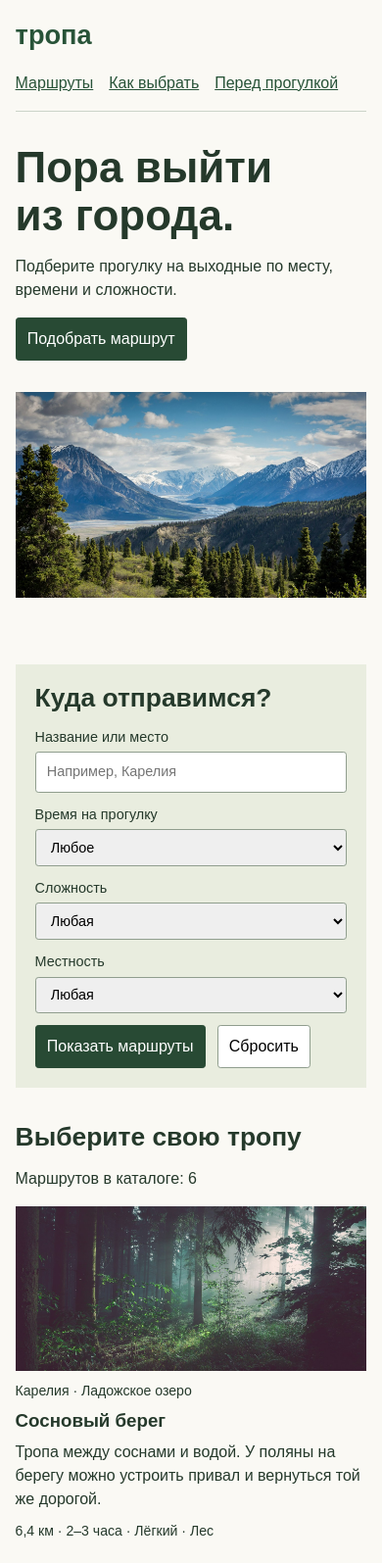
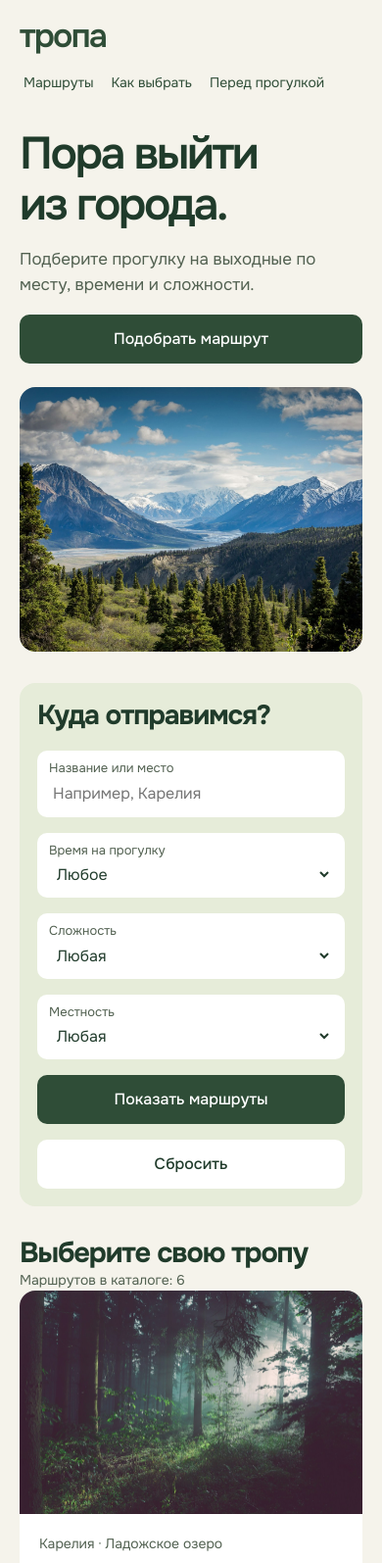
Before and after one commit to void167/tropa-html, a plain HTML site: page index.html in a window 390 px wide. Shown: the top 1595 px of the page at 98% size. Drawn offline with Linux system fonts and the light colour scheme.

Commit message:
Оформить страницу и добавить адаптивную сетку

```diff
--- a/css/style.css
+++ b/css/style.css
@@ -1,56 +1,43 @@
+@font-face {
+  font-family: Onest;
+  src: url("../fonts/onest.ttf") format("truetype");
+  font-weight: 100 900;
+  font-display: swap;
+}
+
+:root {
+  --paper: #f5f3eb;
+  --ink: #203b2b;
+  --muted: #526151;
+  --green: #2f4d37;
+  --sage: #e6ecd9;
+  --line: #c5cdbf;
+  --white: #fff;
+  --error: #95332c;
+  --font: Onest, Arial, sans-serif;
+  --sm: 12px;
+  --gap: 24px;
+  --section: 56px;
+  --radius: 16px;
+  --control-radius: 10px;
+}
+
 * {
   box-sizing: border-box;
 }
 
 body {
+  max-width: 1440px;
   margin: auto;
-  max-width: 1160px;
-  padding: 0 4%;
-  background: #faf9f4;
-  color: #25392b;
-  font-family: Arial, sans-serif;
-  font-size: 16px;
-  line-height: 1.5;
+  padding: 0 var(--section);
+  background: var(--paper);
+  color: var(--ink);
+  font: 16px/1.5 var(--font);
+  overflow-wrap: anywhere;
 }
 
-header, nav, form {
-  display: flex;
-  align-items: center;
-  gap: 1rem;
-  flex-wrap: wrap;
-}
-
-header {
-  justify-content: space-between;
-  padding: 1rem 0;
-  border-bottom: 1px solid #cbd3c8;
-}
-
-a {
-  color: #285338;
-}
-
-.brand {
-  font-size: 1.7rem;
-  font-weight: bold;
-  text-decoration: none;
-}
-
-.hero {
-  display: grid;
-  grid-template-columns: 1fr 1fr;
-  gap: 2rem;
-  align-items: center;
-  padding: 2rem 0;
-}
-
-.hero img, article img {
-  width: 100%;
-  object-fit: cover;
-}
-
-.hero img {
-  height: 300px;
+h1, h2, h3, p, figure {
+  margin: 0;
 }
 
 h1, h2, h3 {
@@ -58,113 +45,457 @@ h1, h2, h3 {
 }
 
 h1 {
-  font-size: 64px;
-  margin: 0;
+  font-size: 80px;
+  font-weight: 600;
+  letter-spacing: -.05em;
 }
 
 h2 {
-  font-size: 1.65rem;
-  margin: 0 0 .9rem;
+  font-size: 36px;
+  letter-spacing: -.04em;
 }
 
-section {
-  margin: 0 0 2.25rem;
+h3 {
+  font-size: 25px;
+  letter-spacing: -.035em;
 }
 
-#filters {
-  background: #e9eddf;
-  padding: 1.25rem;
+a {
+  color: var(--green);
 }
 
-form {
-  align-items: end;
-  gap: .75rem;
+a:hover {
+  text-decoration: underline;
 }
 
-label {
-  display: grid;
-  gap: .25rem;
-  font-size: .9rem;
+:focus-visible {
+  outline: 3px solid #216799;
+  outline-offset: 3px;
 }
 
-input, select, button, .action {
-  font: inherit;
-  padding: .55rem .7rem;
-  border: 1px solid #909e8e;
-  border-radius: .2rem;
+a:active, summary:active {
+  color: #172e1e;
 }
 
-button {
-  cursor: pointer;
+.skip {
+  position: absolute;
+  left: 8px;
+  top: -100px;
+  padding: 10px;
   background: white;
 }
 
-button[type=submit], .action {
-  background: #284a34;
+.skip:focus {
+  top: 8px;
+  z-index: 2;
+}
+
+header, nav, footer, .catalog-heading {
+  display: flex;
+  align-items: center;
+  gap: var(--gap);
+  flex-wrap: wrap;
+}
+
+header {
+  padding: var(--section) 0;
+}
+
+.brand {
+  font-size: 34px;
+  font-weight: 600;
+  letter-spacing: -.05em;
+  line-height: 1;
+  text-decoration: none;
+}
+
+nav a {
+  padding: 8px 4px;
+  text-decoration: none;
+}
+
+#favorites {
+  margin-left: auto;
+}
+
+button, select, input {
+  font: inherit;
+}
+
+button, .action, summary {
+  cursor: pointer;
+}
+
+button, .action {
+  padding: 12px 20px;
+  min-height: 48px;
+  border: 1px solid transparent;
+  border-radius: var(--control-radius);
+  background: white;
+  color: var(--ink);
+  font-weight: 500;
+  text-align: center;
+}
+
+.action, button[type="submit"], button[aria-pressed="true"] {
+  background: var(--green);
   color: white;
-  border-color: #284a34;
 }
 
 .action {
   display: inline-block;
+  min-width: 244px;
   text-decoration: none;
+}
+
+button:hover, summary:hover {
+  background: var(--sage);
+}
+
+.action:hover, button[type="submit"]:hover, button[aria-pressed="true"]:hover {
+  background: #233e2c;
+  color: white;
+}
+
+button:active, .action:active {
+  transform: translateY(1px);
+}
+
+button:disabled {
+  background: #e1e4dc;
+  color: #61695e;
+  cursor: not-allowed;
+  transform: none;
+}
+
+section {
+  margin-bottom: var(--section);
+  scroll-margin-top: 20px;
+}
+
+.hero {
+  display: grid;
+  grid-template-columns: 1.25fr 1fr;
+  gap: 48px;
+}
+
+.hero p {
+  color: var(--muted);
+  margin: var(--gap) 0;
+  font-size: 20px;
+}
+
+.hero figure {
+  position: relative;
+}
+
+.hero img {
+  width: 100%;
+  height: 420px;
+  object-fit: cover;
+  display: block;
+  border-radius: var(--radius);
+}
+
+figcaption {
+  position: absolute;
+  left: 16px;
+  right: 16px;
+  bottom: 20px;
+  padding: var(--sm);
+  background: white;
+  border-radius: var(--control-radius);
+  font-size: 14px;
+}
+
+#filters {
+  padding: var(--gap);
+  background: var(--sage);
+  border-radius: var(--radius);
+}
+
+#filters h2, #packing h2 {
+  font-size: 28px;
+  margin-bottom: 20px;
+}
+
+form {
+  display: grid;
+  grid-template-columns: 1.3fr 1fr 1fr auto;
+  gap: 16px;
+  align-items: start;
+}
+
+form > label {
+  display: grid;
+  padding: 8px 12px;
+  background: white;
+  border-radius: var(--control-radius);
+  font-size: 13px;
+  color: var(--muted);
+}
+
+form input[type="search"], select {
+  width: 100%;
+  min-width: 0;
+  border: 1px solid transparent;
+  padding: 3px;
+  background: white;
+  color: var(--ink);
+  font-size: 16px;
+}
+
+form > label:focus-within {
+  outline: 2px solid var(--green);
+}
+
+#search-error {
+  color: var(--error);
+}
+
+input[aria-invalid="true"] {
+  border-color: var(--error) !important;
+}
+
+fieldset {
+  grid-column: 1 / -2;
+  display: flex;
+  flex-wrap: wrap;
+  gap: 8px;
+  border: 0;
+  margin: 0;
+  padding: 0;
+  min-width: 0;
+}
+
+legend {
+  font-size: 13px;
+  margin-bottom: 6px;
+}
+
+fieldset label {
+  position: relative;
+  padding: 10px 16px;
+  background: white;
+  border-radius: 24px;
+  cursor: pointer;
+}
+
+fieldset input {
+  position: absolute;
+  opacity: 0;
+}
+
+fieldset label:has(:checked) {
+  color: white;
+  background: var(--green);
+}
+
+fieldset label:has(:focus-visible) {
+  outline: 3px solid #216799;
+}
+
+fieldset label:hover {
+  box-shadow: inset 0 0 0 1px var(--green);
+}
+
+fieldset label:active {
+  transform: translateY(1px);
+}
+
+button[type="reset"] {
+  align-self: end;
+}
+
+.catalog-heading {
+  justify-content: space-between;
+  margin-bottom: var(--gap);
+}
+
+#count, .place, .facts {
+  color: var(--muted);
+  font-size: 14px;
 }
 
 .cards {
   display: grid;
-  grid-template-columns: 1fr 1fr 1fr;
-  gap: 1.3rem;
+  grid-template-columns: repeat(3, minmax(0, 1fr));
+  gap: var(--gap);
 }
 
 article {
-  border-bottom: 1px solid #cbd3c8;
-  padding-bottom: .75rem;
+  display: flex;
+  flex-direction: column;
+  align-items: stretch;
+  gap: var(--sm);
+  padding: 0 20px 20px;
+  border-radius: var(--radius);
+  background: white;
 }
 
 article img {
+  width: calc(100% + 40px);
+  margin: 0 -20px 8px;
+  height: 228px;
   display: block;
-  height: 10.5rem;
+  object-fit: cover;
+  border-radius: var(--radius) var(--radius) 0 0;
 }
 
-article p, article h3 {
-  margin: .6rem 0;
+.tags span {
+  display: inline-block;
+  border-radius: 24px;
+  padding: 4px 12px;
+  background: var(--sage);
+  font-size: 14px;
 }
 
-.place, .facts {
-  font-size: .88rem;
+.save {
+  border-color: var(--line);
+  margin-top: auto;
+}
+
+[hidden] {
+  display: none !important;
+}
+
+#empty {
+  background: white;
+  border-radius: var(--radius);
+  padding: var(--gap);
+}
+
+#guide {
+  border-top: 1px solid var(--line);
+  padding-top: 32px;
+}
+
+#guide ol {
+  display: grid;
+  grid-template-columns: repeat(3, 1fr);
+  gap: 36px;
+  padding-left: 24px;
+}
+
+li::marker {
+  color: var(--green);
+  font-weight: bold;
+}
+
+#packing {
+  padding: 32px;
+  background: var(--sage);
+  border-radius: var(--radius);
 }
 
 summary {
-  cursor: pointer;
+  border-radius: var(--control-radius);
+  padding: 12px;
+  background: white;
+  font-weight: 600;
+}
+
+details {
+  margin-top: 16px;
 }
 
 footer {
-  border-top: 1px solid #cbd3c8;
-  padding: 1rem 0;
-  font-size: .9rem;
+  justify-content: space-between;
+  padding: 28px 0 40px;
+  border-top: 1px solid var(--line);
+  color: var(--muted);
+  font-size: 14px;
 }
 
-/* На планшете помещаются две карточки, на телефоне — одна. */
-@media (max-width: 900px) {
+@media (max-width: 1050px) {
+  :root {
+    --section: 32px;
+  }
+
+  h1 {
+    font-size: 60px;
+  }
+
   .cards {
+    grid-template-columns: repeat(2, minmax(0, 1fr));
+  }
+
+  form {
     grid-template-columns: 1fr 1fr;
   }
+
+  fieldset {
+    grid-column: 1;
+  }
+
+  .hero img {
+    height: 340px;
+  }
+
 }
+@media (max-width: 680px) {
+  :root {
+    --section: 32px;
+    --gap: 18px;
+  }
 
-@media (max-width: 640px) {
-  .hero, .cards {
+  body {
+    padding: 0 20px;
+  }
+
+  header {
+    padding: 20px 0 28px;
+    gap: 12px;
+  }
+
+  nav {
+    order: 1;
+    width: 100%;
+    gap: 10px;
+    font-size: 14px;
+  }
+
+  h1 {
+    font-size: 46px;
+  }
+
+  h2 {
+    font-size: 29px;
+  }
+
+  .hero, form, .cards, #guide ol {
     grid-template-columns: 1fr;
   }
 
-  h1 {
-    font-size: 44px;
+  .hero {
+    gap: 24px;
+  }
+
+  .hero p {
+    font-size: 17px;
   }
 
   .hero img {
-    height: 210px;
+    height: 270px;
   }
 
-  form label {
+  .action {
     width: 100%;
+    min-width: 0;
   }
+
+  .catalog-heading {
+    align-items: start;
+    gap: 6px;
+    flex-direction: column;
+  }
+
+  #guide ol {
+    gap: 12px;
+  }
+
+  #packing {
+    padding: 22px;
+  }
+
 }
```
